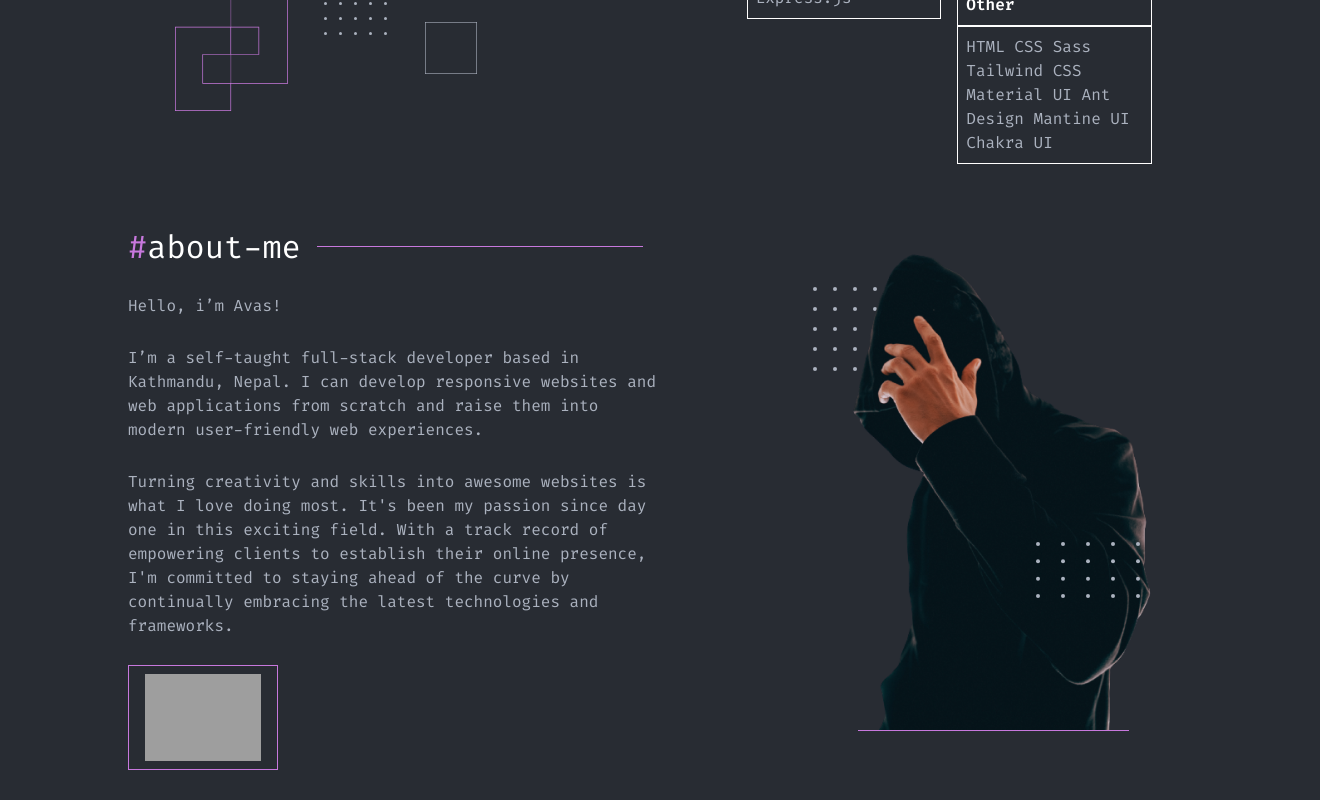
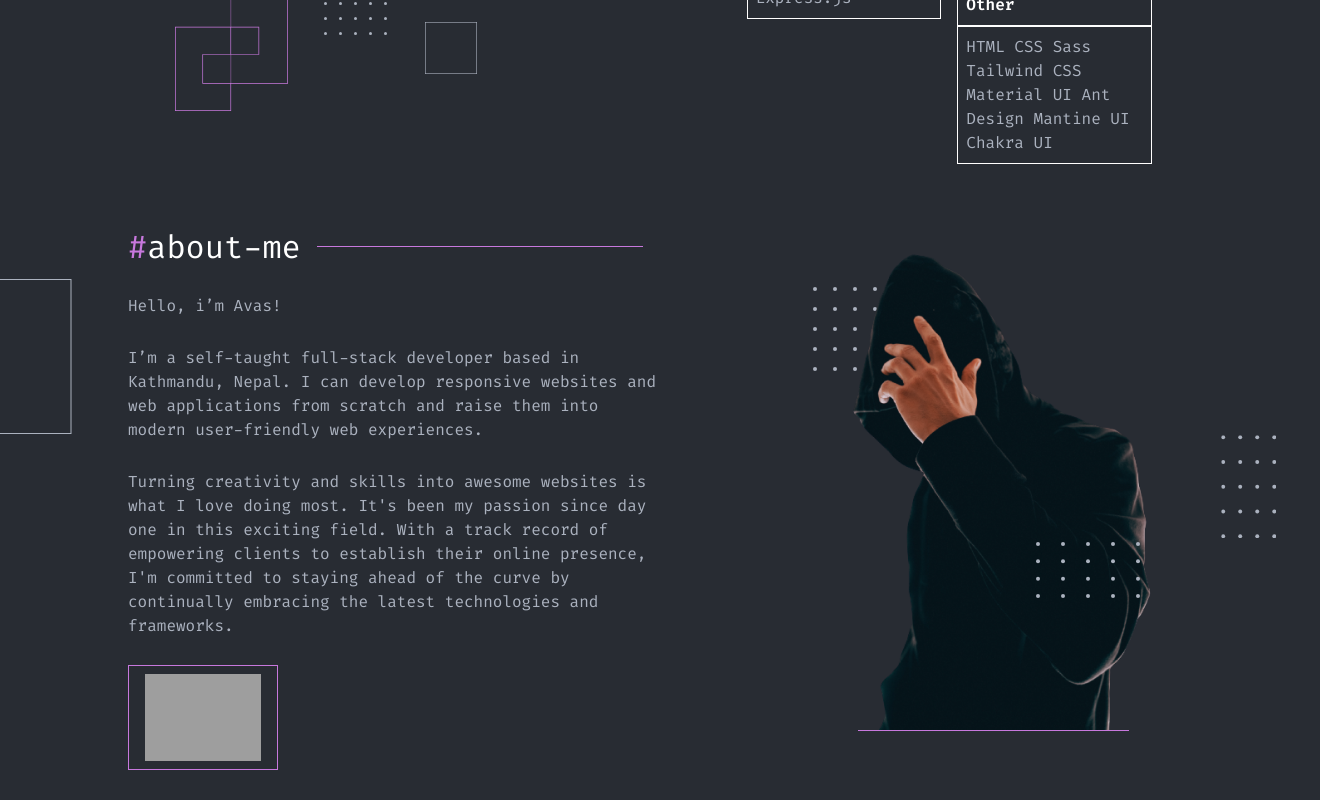
Before and after one commit to Avas77/avas-portfolio-v2, a Next.js app: page / in a window 1280 px wide. Shown: the part 1976-2776 px from the top of the page, 1320 px wide, since content can reach past the window. Built offline with nearby package versions, Linux system fonts and the light colour scheme; grey boxes are pictures that could not be loaded.

Commit message:
feat: added side shapes for about section

```diff
--- a/app/layout.tsx
+++ b/app/layout.tsx
@@ -6,6 +6,8 @@ import SideLinks from "@/components/SideLinks";
 import SideShapes from "@/components/SIdeShapes";
 import ILLSmallRectangle from "@/illustrations/ill-small-recatngle";
 import ILLLargeRectangle from "@/illustrations/ill-large-rectangle";
+import Image from "next/image";
+import SideShapesGroup from "@/components/SideShapesGroup";
 
 const firaCode = Fira_Code({ subsets: ["latin"] });
 
@@ -22,15 +24,10 @@ export default function RootLayout({
   return (
     <html lang="en">
       <body
-        className={`${firaCode.className} bg-background color text-white relative`}
+        className={`${firaCode.className} bg-background color text-white relative overflow-x-hidden`}
       >
         <SideLinks />
-        <SideShapes classNames="right-0 top-[672px]">
-          <ILLSmallRectangle width={91} height={91} />
-        </SideShapes>
-        <SideShapes classNames="right-0 top-[1160px]">
-          <ILLLargeRectangle width={155} height={155} />
-        </SideShapes>
+        <SideShapesGroup />
         <div className="container">
           <Header />
           {children}
--- /dev/null
+++ b/components/SideShapesGroup/index.tsx
@@ -0,0 +1,31 @@
+import React from "react";
+import SideShapes from "../SIdeShapes";
+import ILLSmallRectangle from "@/illustrations/ill-small-recatngle";
+import ILLLargeRectangle from "@/illustrations/ill-large-rectangle";
+import Image from "next/image";
+
+const SideShapesGroup = () => {
+  return (
+    <>
+      <SideShapes classNames="right-0 top-[672px]">
+        <ILLSmallRectangle width={91} height={91} />
+      </SideShapes>
+      <SideShapes classNames="right-[-40px] top-[1160px]">
+        <ILLLargeRectangle width={155} height={155} />
+      </SideShapes>
+      <SideShapes classNames="left-[-40px] rotate-180 top-[2255px]">
+        <ILLLargeRectangle width={155} height={155} />
+      </SideShapes>
+      <SideShapes classNames="top-[2435px] right-[-20px] rotate-90">
+        <Image
+          src="/assets/horizontal-dot.svg"
+          alt="dots"
+          width={103}
+          height={103}
+        />
+      </SideShapes>
+    </>
+  );
+};
+
+export default SideShapesGroup;
```
